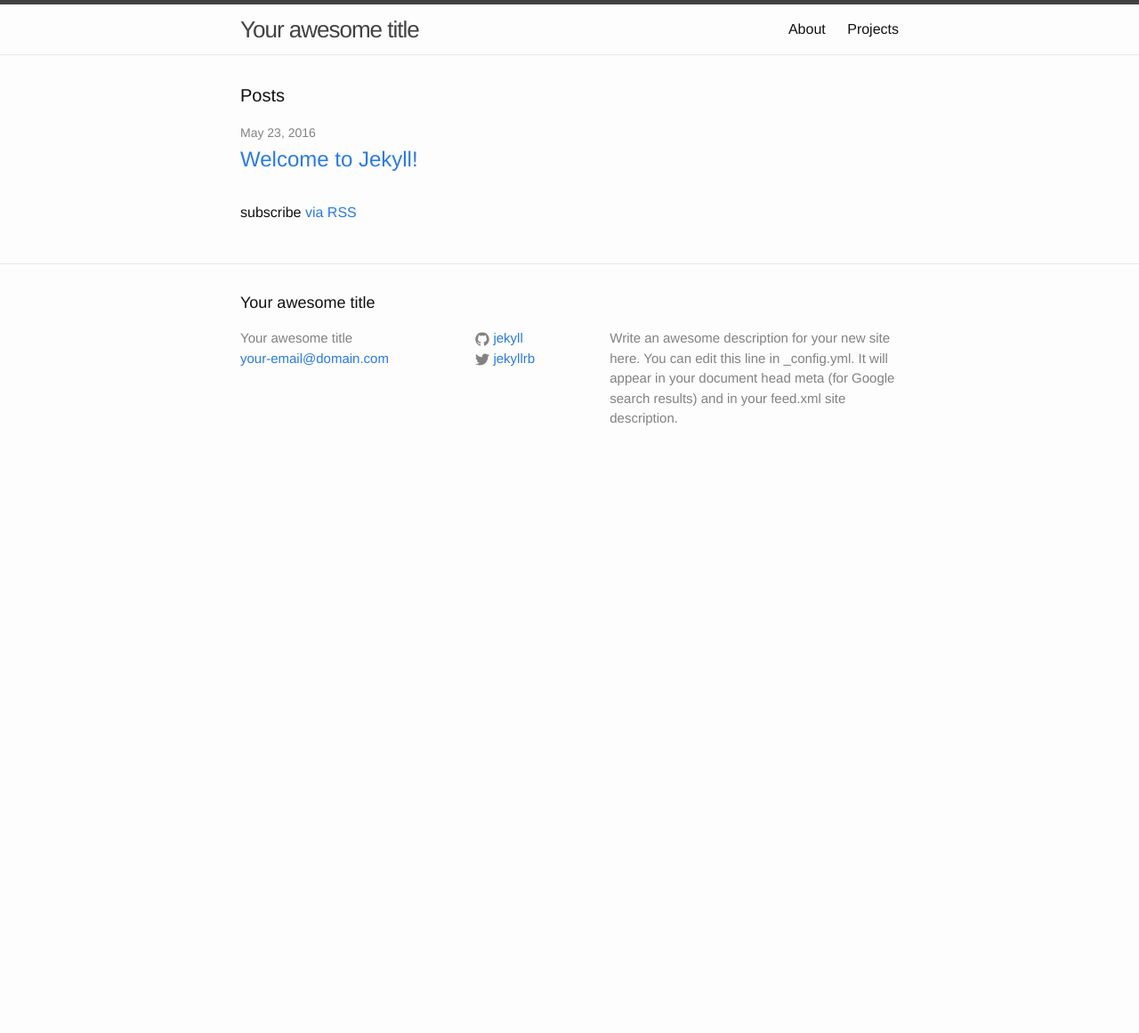
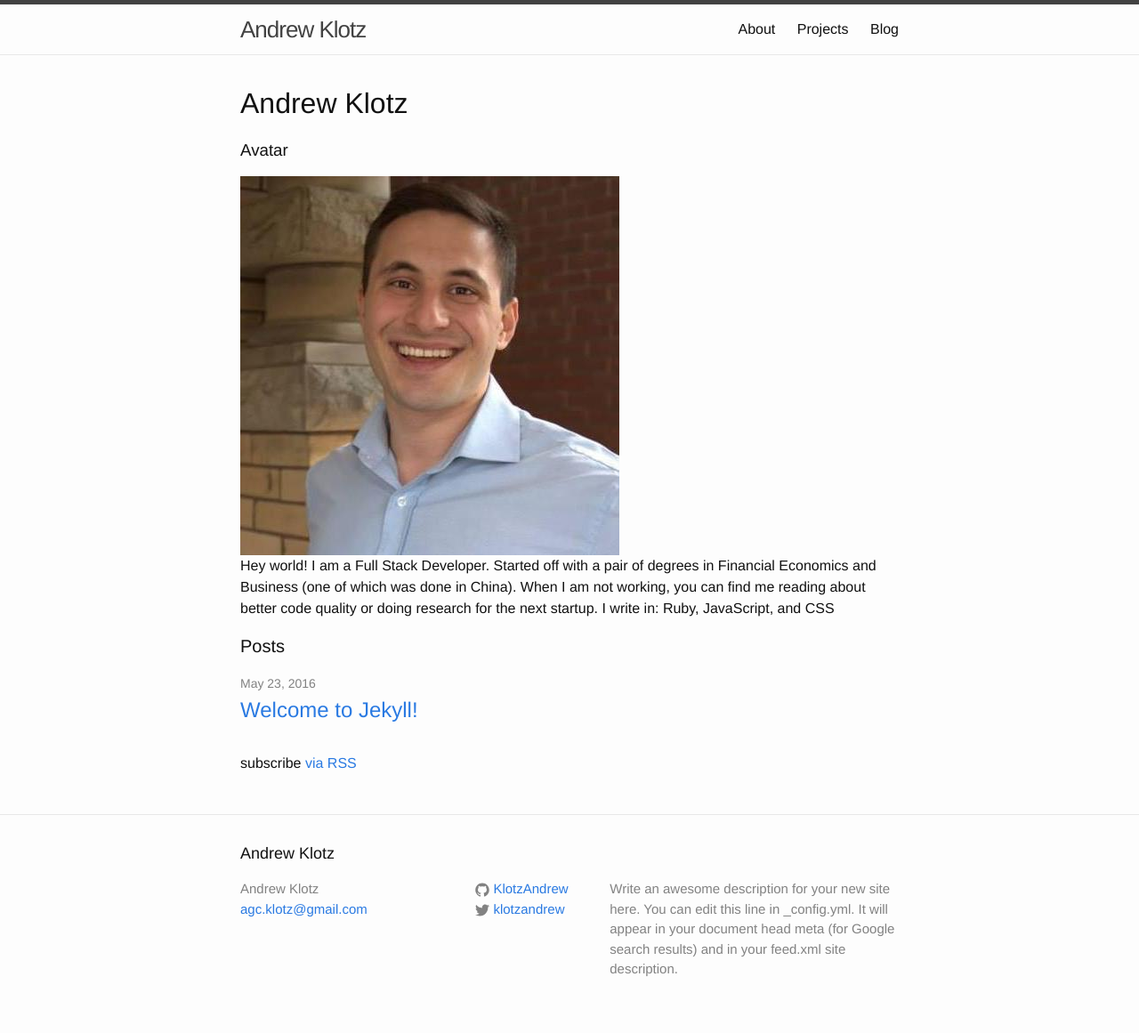
Before and after one commit to KlotzAndrew/klotzandrew.github.io, a Jekyll site: the page built from index.html, in a window 1280 px wide. Shown: the whole page at 89% size. Built offline with Jekyll 4.4.1, drawn with Linux system fonts in a browser that asks for light colours; before the commit the page ends 900 px from its top, so only the background shows below that.

```diff
--- a/_config.yml
+++ b/_config.yml
@@ -6,16 +6,18 @@
 # 'jekyll serve'. If you change this file, please restart the server process.
 
 # Site settings
-title: Your awesome title
-email: your-email@domain.com
+title: Andrew Klotz
+email: agc.klotz@gmail.com
 description: > # this means to ignore newlines until "baseurl:"
   Write an awesome description for your new site here. You can edit this
   line in _config.yml. It will appear in your document head meta (for
   Google search results) and in your feed.xml site description.
 baseurl: "" # the subpath of your site, e.g. /blog
 url: "http://yourdomain.com" # the base hostname & protocol for your site
-twitter_username: jekyllrb
-github_username:  jekyll
+twitter_username: klotzandrew
+github_username:  KlotzAndrew
+
+permalink: /blog/:title
 
 # Build settings
 markdown: kramdown
--- a/_includes/header.html
+++ b/_includes/header.html
@@ -14,7 +14,8 @@
       </a>
 
       <div class="trigger">
-        {% for my_page in site.pages %}
+        {% assign all_pages = site.pages | sort: 'weight' %}
+        {% for my_page in all_pages %}
           {% if my_page.title %}
           <a class="page-link" href="{{ my_page.url | prepend: site.baseurl }}">{{ my_page.title }}</a>
           {% endif %}
--- a/index.html
+++ b/index.html
@@ -3,6 +3,21 @@ layout: default
 ---
 
 <div class="home">
+
+  <h1>Andrew Klotz</h1>
+
+  <h3>Avatar</h3>
+
+  <img src="{{ site.baseurl }}/assets/andrew.jpg" />
+
+  <p>Hey world! I am a Full Stack Developer. Started off with a pair of degrees in Financial Economics and Business (one of which was done in China).
+
+    When I am not working, you can find me reading about better code quality or doing research for the next startup.
+
+    I write in: Ruby, JavaScript, and CSS</p>
+
+
+
 
   <h1 class="page-heading">Posts</h1>
 
--- a/projects/index.html
+++ b/projects/index.html
@@ -2,6 +2,7 @@
 layout: page
 title: Projects
 permalink: /projects/
+weight: 1
 ---
 
 PROJECTS GO HERE
```
Also changed, not shown: blog/index.html (added, +20 -0 lines), assets/andrew.jpg (added), assets/hq-active.jpg (added), assets/hq-main.jpg (added), assets/ibp-active.jpg (added), assets/ibp-main.jpg (added), assets/simple_social-active.jpg (added), assets/simple_social-main.jpg (added).
